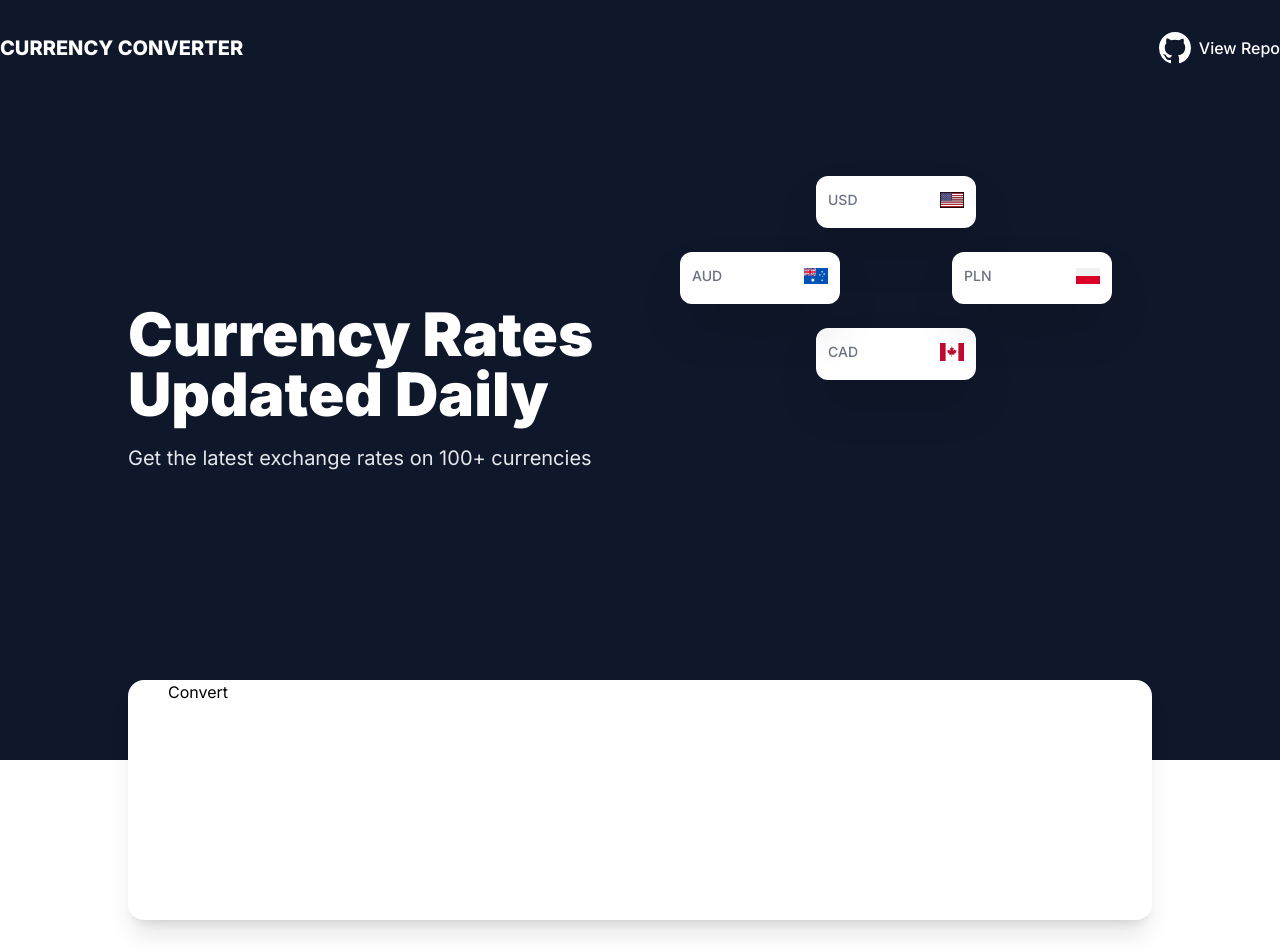
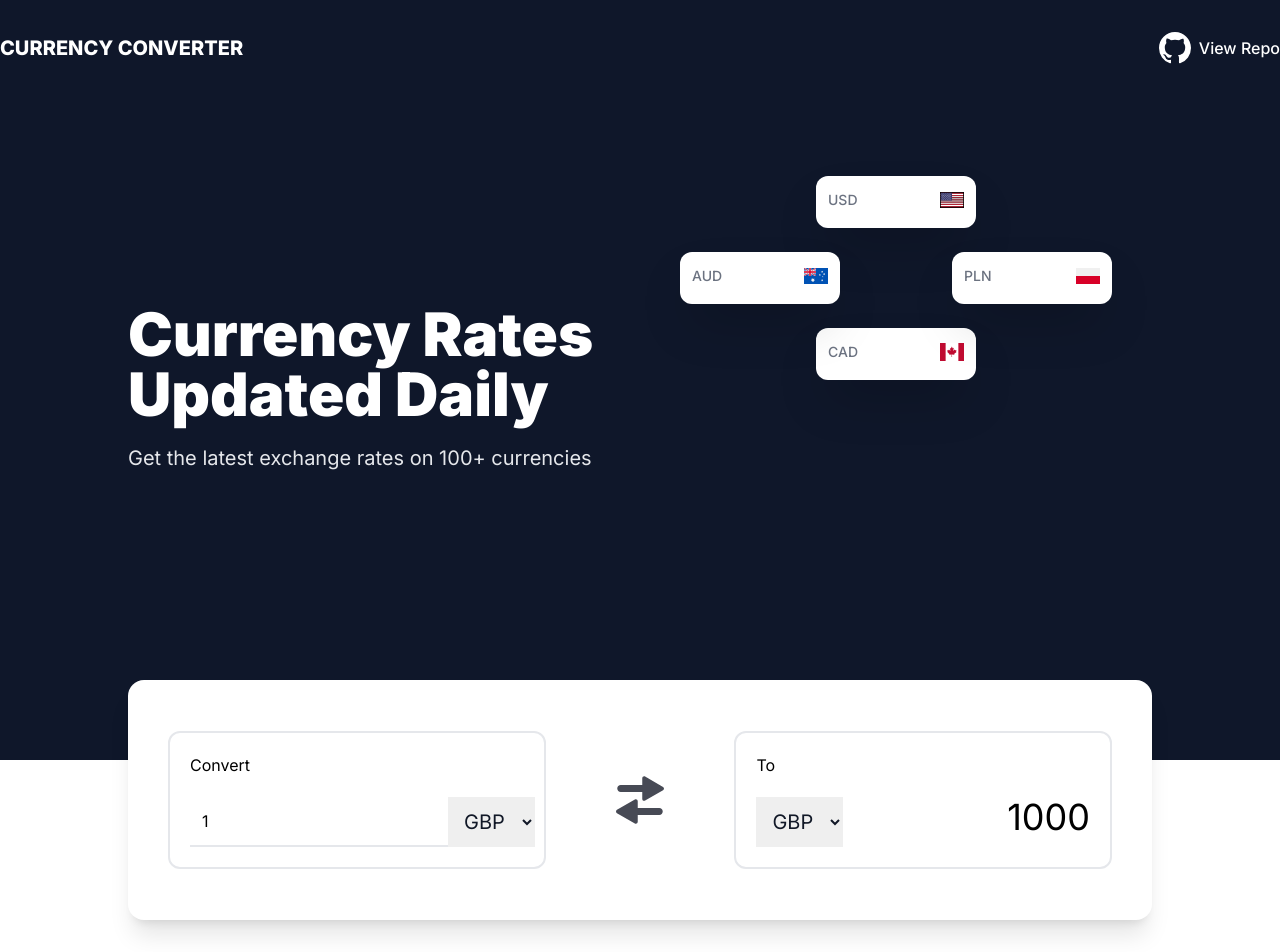
Before and after one commit to cnaallotey/currencyconverter, a Vue app: page / in a window 1280 px wide. Shown: the top 952 px of the page. Built offline with nearby package versions, Linux system fonts and the light colour scheme; no server answers.

Commit message:
adding new api

```diff
--- a/src/components/converter.vue
+++ b/src/components/converter.vue
@@ -1,11 +1,41 @@
 <template>
-  <div class="max-w-screen-lg lg:mx-auto bg-white shadow-xl h-60 rounded-2xl mx-5 px-10">
-    <div>
+  <div
+    class="max-w-screen-lg lg:mx-auto bg-white shadow-xl h-60 rounded-2xl mx-5 px-10 flex items-center justify-between p-5"
+  >
+    <div class="w-full lg:w-2/5 border-2 rounded-xl h-max p-5">
       <p>Convert</p>
-      <div><input /></div>
-
-
+      <div class="flex mt-5">
+        <input
+          type="number"
+          name="convert from"
+          id=""
+          value="1"
+          class="border-b-2 p-3 border-gray-200 focus:outline-none"
+        />
+        <select
+          name="Currency"
+          class="text-xl text-gray-900 p-3 focus:outline-none"
+          id=""
+        >
+          <option value="GBP" class="p-3 mb-3">GBP</option>
+          <option value="CAD" class="p-3">CAD</option>
+        </select>
+      </div>
     </div>
-
+    <img src="../assets/transfer-arrow.svg" class="w-12 h-12" alt="transfer" />
+    <div class="w-full lg:w-2/5 border-2 rounded-xl h-max p-5">
+      <p>To</p>
+      <div class="flex justify-between mt-5">
+        <select
+          name="Currency"
+          class="text-xl text-gray-900 p-3 focus:outline-none"
+          id=""
+        >
+          <option value="GBP" class="p-3 mb-3">GBP</option>
+          <option value="CAD" class="p-3">CAD</option>
+        </select>
+        <p class="text-4xl">1000</p>
+      </div>
+    </div>
   </div>
 </template>
--- a/src/components/hero.vue
+++ b/src/components/hero.vue
@@ -71,9 +71,9 @@ export default {
   created() {
     axios
       .get(
-        "http://api.exchangeratesapi.io/v1/latest?access_key=95da933ac74de657c8df46d5bba8597f&symbols=USD,AUD,CAD,PLN,MXN"
+        "https://freecurrencyapi.net/api/v2/latest?apikey=3da85ea0-838f-11ec-85e1-1bfef815d72a&base_currency=GHS"
       )
-      .then((response) => (this.rates = response.data.rates));
+      .then((response) => (this.rates = response.data.data));
   },
   computed: {
     getPounds() {},
```
Also changed, not shown: src/assets/transfer-arrow.svg (added).
